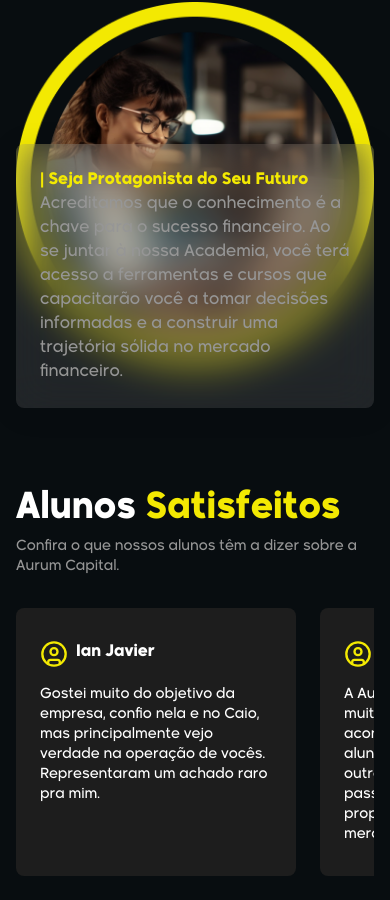
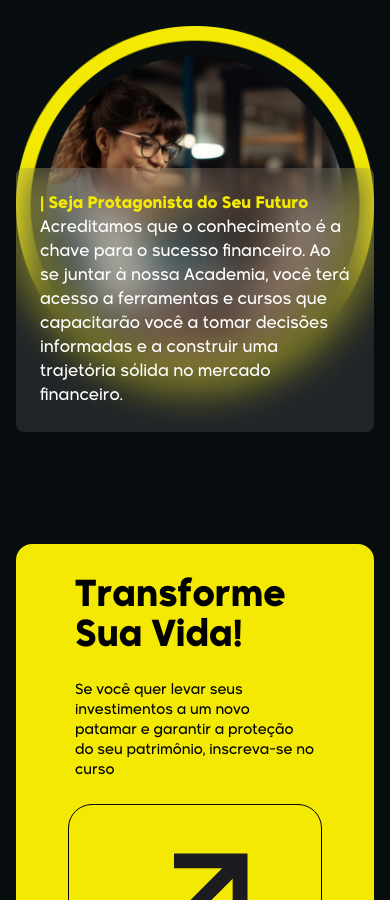
Before and after one commit to DevBrunomendonca/aurum, a Next.js app: page /servicos in a window 390 px wide. Shown: the part 3324-4224 px from the top of the page. Built offline with nearby package versions, Linux system fonts and the light colour scheme.

Commit message:
page.tsx

```diff
--- a/app/servicos/page.tsx
+++ b/app/servicos/page.tsx
@@ -7,7 +7,7 @@ const ProductsPage = () => {
   return (
     <>
       <section className="h-[600px] bg-[url('/banner-main-products-m.webp')] bg-cover bg-right-top bg-no-repeat px-4 md:bg-[url('/banner-main-products-d.webp')]">
-        <div className="mx-auto flex h-full max-w-6xl flex-col items-start justify-center gap-4">
+      <div className="mx-auto flex h-full max-w-6xl flex-col items-start justify-center gap-4">
           <h1 className="max-w-[1080px] text-start text-6xl text-white md:text-10x1">
             Domine o Mercado Financeiro{" "}
             com o método da {" "}
@@ -29,11 +29,11 @@ const ProductsPage = () => {
         </div>
       </section>
       <section className="px-4 py-4">
-        <div className="mx-auto max-w-7xl space-y-10">
-          <h2 className="font-[family-name:var(--font-modani-arabic-bold)] text-5xl text-white text-center">
+      <div className="mx-auto max-w-6xl space-y-16">
+          <h2 className="font-[family-name:var(--font-modani-arabic-bold)] text-5xl text-white">
             O que você vai <span className="text-yellow-color">aprender</span>?
           </h2>
-          <div className="flex w-full flex-wrap items-end justify-center gap-4">
+          <div className="flex w-full flex-wrap md:flex-nowrap items-end justify-between gap-4">
             <CardStage
               titleCard="Etapa 1º"
               tagsCard={["Análise Quantitativa", "Abordagem Institucional"]}
@@ -128,7 +128,7 @@ const ProductsPage = () => {
               <h4 className="font-[family-name:var(--font-modani-arabic-bold)] text-base text-yellow-color">
                 | Seja Protagonista do Seu Futuro{" "}
               </h4>
-              <p className="text-[#969696]">
+              <p className="text-white">
                 Acreditamos que o conhecimento é a chave para o sucesso
                 financeiro. Ao se juntar à nossa Academia, você terá acesso a
                 ferramentas e cursos que capacitarão você a tomar decisões
@@ -136,36 +136,6 @@ const ProductsPage = () => {
                 financeiro.
               </p>
             </div>
-          </div>
-        </div>
-      </section>
-      <section className="px-4 py-8">
-        <div className="mx-auto w-full max-w-7xl space-y-8">
-          <div className="max-w-[495px] space-y-2">
-            <h2 className="font-[family-name:var(--font-modani-arabic-bold)] text-4xl text-white">
-              Alunos <span className="text-yellow-color">Satisfeitos</span>
-            </h2>
-            <p className="text-sm text-[#969696]">
-              Confira o que nossos alunos têm a dizer sobre a Aurum Capital.
-            </p>
-          </div>
-          <div className="flex w-full justify-start gap-6 overflow-x-scroll lg:overflow-auto [&::-webkit-scrollbar]:hidden">
-            <CardClients
-              name="Ian Javier"
-              coment="Gostei muito do objetivo da empresa, confio nela e no Caio, mas principalmente vejo verdade na operação de vocês. Representaram um achado raro pra mim."
-            />
-            <CardClients
-              name="Fernanda Araújo"
-              coment="A Aurum Capital é um diferencial muito grande no Mercado, o acompanhamento feito com os alunos eu nunca vi em nenhum outro lugar. O nosso mentor passa tudo com clareza e nos proporciona o melhor estudo do mercado."
-            />
-            <CardClients
-              name="Isac"
-              coment="O estudo foi ótimo e aprendi muita coisa boa pra começar a lucrar no mercado financeiro."
-            />
-            <CardClients
-              name="Kleiton Xavier"
-              coment="Minha visão mudou totalmente depois da Aurum Capital, o estudo e a forma que nos ensinam é totalmente única no mercado até hoje, indico muito!"
-            />
           </div>
         </div>
       </section>
```
